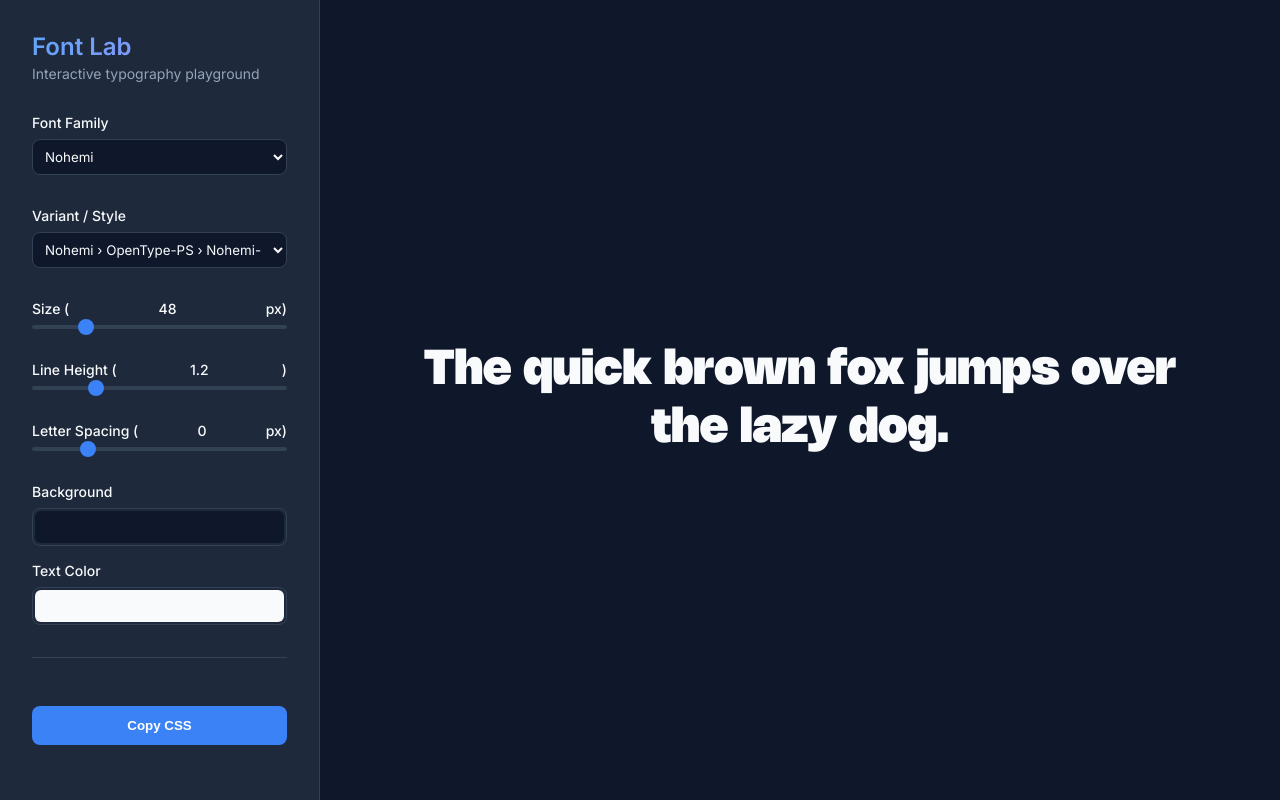
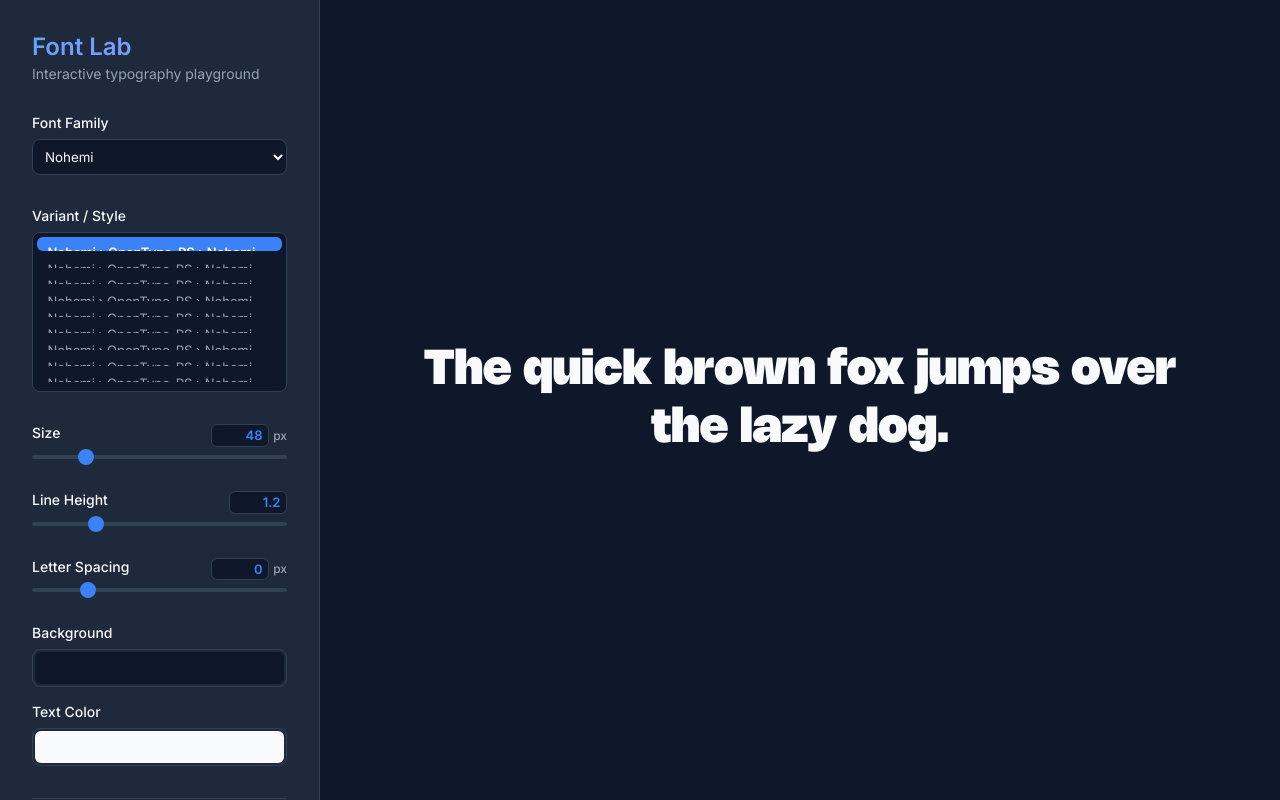
Before and after one commit to rusrio/font-laboratory, a website built with Vite: page index.html in a window 1280 px wide. Built offline with nearby package versions, Linux system fonts and the light colour scheme.

Commit message:
feat: add manual numeric inputs and instant hover/keyboard variant navigation

```diff
--- a/index.html
+++ b/index.html
@@ -22,24 +22,39 @@
       </div>
 
       <div class="control-group">
-        <label for="variant-select">Variant / Style</label>
-        <select id="variant-select">
-          <option value="">Select family first...</option>
-        </select>
+        <label for="variant-list">Variant / Style</label>
+        <div id="variant-list" class="variant-list" tabindex="0"></div>
       </div>
 
       <div class="control-group">
-        <label for="font-size">Size (<span id="size-val">48</span>px)</label>
+        <label for="font-size">
+          <span>Size</span>
+          <div class="num-wrapper">
+            <input type="number" id="size-num" min="12" max="200" value="48" class="num-input">
+            <span class="unit-label">px</span>
+          </div>
+        </label>
         <input type="range" id="font-size" min="12" max="200" value="48">
       </div>
 
       <div class="control-group">
-        <label for="line-height">Line Height (<span id="line-height-val">1.2</span>)</label>
+        <label for="line-height">
+          <span>Line Height</span>
+          <div class="num-wrapper">
+            <input type="number" id="line-height-num" min="0.8" max="2.5" step="0.1" value="1.2" class="num-input">
+          </div>
+        </label>
         <input type="range" id="line-height" min="0.8" max="2.5" step="0.1" value="1.2">
       </div>
 
       <div class="control-group">
-        <label for="letter-spacing">Letter Spacing (<span id="letter-spacing-val">0</span>px)</label>
+        <label for="letter-spacing">
+          <span>Letter Spacing</span>
+          <div class="num-wrapper">
+            <input type="number" id="letter-spacing-num" min="-5" max="20" step="0.5" value="0" class="num-input">
+            <span class="unit-label">px</span>
+          </div>
+        </label>
         <input type="range" id="letter-spacing" min="-5" max="20" step="0.5" value="0">
       </div>
 
--- a/main.js
+++ b/main.js
@@ -4,14 +4,18 @@ import './style.css';
 const fontModules = import.meta.glob('/fonts/**/*.{ttf,otf,woff,woff2}', { eager: true, query: '?url', import: 'default' });
 
 const familySelect = document.getElementById('family-select');
-const variantSelect = document.getElementById('variant-select');
+const variantList = document.getElementById('variant-list');
 const previewText = document.getElementById('preview-text');
+
 const sizeInput = document.getElementById('font-size');
-const sizeVal = document.getElementById('size-val');
+const sizeNum = document.getElementById('size-num');
+
 const lineHeightInput = document.getElementById('line-height');
-const lineHeightVal = document.getElementById('line-height-val');
+const lineHeightNum = document.getElementById('line-height-num');
+
 const letterSpacingInput = document.getElementById('letter-spacing');
-const letterSpacingVal = document.getElementById('letter-spacing-val');
+const letterSpacingNum = document.getElementById('letter-spacing-num');
+
 const copyBtn = document.getElementById('copy-css');
 const variableAxesContainer = document.getElementById('variable-axes');
 const previewArea = document.querySelector('.preview-area');
@@ -23,15 +27,14 @@ let loadedFonts = new Map();
 let currentFontFamily = '';
 let currentFontAxes = {};
 let fontFamilies = {};
+let currentVariantIndex = 0;
 
 // Group fonts by family (first folder inside /fonts/)
 Object.entries(fontModules).forEach(([path, url]) => {
   const parts = path.split('/').filter(Boolean);
-  // Expected path format: ['fonts', 'FamilyName', ...]
   if (parts.length >= 3 && parts[0] === 'fonts') {
     const family = parts[1];
     const filename = parts[parts.length - 1];
-    // Create readable label from relative path inside family folder
     const label = parts.slice(2).join(' › ');
 
     if (!fontFamilies[family]) {
@@ -52,7 +55,7 @@ function init() {
 
   if (families.length === 0) {
     familySelect.innerHTML = '<option value="">No fonts found in /fonts</option>';
-    variantSelect.innerHTML = '<option value="">-</option>';
+    variantList.innerHTML = '<div class="variant-item">-</div>';
     return;
   }
 
@@ -67,38 +70,104 @@ function init() {
 
   // Event Listeners
   familySelect.addEventListener('change', (e) => onFamilyChange(e.target.value));
-  variantSelect.addEventListener('change', (e) => {
-    const family = familySelect.value;
-    const selectedVariantIndex = e.target.value;
-    if (fontFamilies[family] && fontFamilies[family][selectedVariantIndex]) {
-      loadFont(fontFamilies[family][selectedVariantIndex]);
-    }
-  });
 
-  sizeInput.addEventListener('input', updateStyles);
-  lineHeightInput.addEventListener('input', updateStyles);
-  letterSpacingInput.addEventListener('input', updateStyles);
+  // Bidirectional binding between range sliders and numeric inputs
+  bindSliderAndNum(sizeInput, sizeNum);
+  bindSliderAndNum(lineHeightInput, lineHeightNum);
+  bindSliderAndNum(letterSpacingInput, letterSpacingNum);
+
   bgColorPicker.addEventListener('input', updateStyles);
   textColorPicker.addEventListener('input', updateStyles);
   copyBtn.addEventListener('click', copyCSS);
+
+  // Keyboard navigation for variant list (ArrowUp / ArrowDown)
+  variantList.addEventListener('keydown', (e) => {
+    const family = familySelect.value;
+    const variants = fontFamilies[family] || [];
+    if (variants.length === 0) return;
+
+    if (e.key === 'ArrowDown') {
+      e.preventDefault();
+      const nextIndex = Math.min(currentVariantIndex + 1, variants.length - 1);
+      selectVariantItem(nextIndex, true);
+    } else if (e.key === 'ArrowUp') {
+      e.preventDefault();
+      const prevIndex = Math.max(currentVariantIndex - 1, 0);
+      selectVariantItem(prevIndex, true);
+    }
+  });
 
   // Initialize with first family
   onFamilyChange(families[0]);
 }
 
+function bindSliderAndNum(sliderEl, numEl) {
+  sliderEl.addEventListener('input', () => {
+    numEl.value = sliderEl.value;
+    updateStyles();
+  });
+
+  numEl.addEventListener('input', () => {
+    sliderEl.value = numEl.value;
+    updateStyles();
+  });
+}
+
 function onFamilyChange(family) {
   const variants = fontFamilies[family] || [];
-  variantSelect.innerHTML = '';
+  variantList.innerHTML = '';
+  currentVariantIndex = 0;
+
+  if (variants.length === 0) {
+    variantList.innerHTML = '<div class="variant-item">No variants found</div>';
+    return;
+  }
 
   variants.forEach((variant, index) => {
-    const option = document.createElement('option');
-    option.value = index;
-    option.textContent = variant.label;
-    variantSelect.appendChild(option);
+    const item = document.createElement('div');
+    item.className = 'variant-item' + (index === 0 ? ' selected' : '');
+    item.textContent = variant.label;
+    item.dataset.index = index;
+
+    // Hover event -> Instant preview!
+    item.addEventListener('mouseenter', () => {
+      selectVariantItem(index, false);
+    });
+
+    // Click event -> Confirm selection
+    item.addEventListener('click', () => {
+      selectVariantItem(index, true);
+    });
+
+    variantList.appendChild(item);
   });
 
-  if (variants.length > 0) {
-    loadFont(variants[0]);
+  // When mouse leaves the list container, revert preview to currently selected item
+  variantList.addEventListener('mouseleave', () => {
+    selectVariantItem(currentVariantIndex, false);
+  });
+
+  selectVariantItem(0, true);
+}
+
+function selectVariantItem(index, setAsActive = true) {
+  const items = variantList.querySelectorAll('.variant-item');
+  items.forEach((el, idx) => {
+    if (idx === index) {
+      el.classList.add('selected');
+      el.scrollIntoView({ block: 'nearest' });
+    } else {
+      el.classList.remove('selected');
+    }
+  });
+
+  const family = familySelect.value;
+  const variants = fontFamilies[family] || [];
+  if (variants[index]) {
+    if (setAsActive) {
+      currentVariantIndex = index;
+    }
+    loadFont(variants[index]);
   }
 }
 
@@ -142,17 +211,28 @@ function renderVariableAxesMockup(filename) {
       const group = document.createElement('div');
       group.className = 'control-group';
       group.innerHTML = `
-        <label for="axis-${axis.id}">${axis.name} (<span id="val-${axis.id}">${axis.value}</span>)</label>
+        <label for="axis-${axis.id}">
+          <span>${axis.name}</span>
+          <div class="num-wrapper">
+            <input type="number" id="num-${axis.id}" min="${axis.min}" max="${axis.max}" value="${axis.value}" class="num-input">
+          </div>
+        </label>
         <input type="range" id="axis-${axis.id}" data-axis="${axis.id}" min="${axis.min}" max="${axis.max}" value="${axis.value}">
       `;
       variableAxesContainer.appendChild(group);
 
-      const input = group.querySelector('input');
-      const valDisplay = group.querySelector(`#val-${axis.id}`);
+      const sliderInput = group.querySelector(`input[type="range"]`);
+      const numInput = group.querySelector(`input[type="number"]`);
 
-      input.addEventListener('input', (e) => {
-        valDisplay.textContent = e.target.value;
-        currentFontAxes[axis.id] = e.target.value;
+      sliderInput.addEventListener('input', () => {
+        numInput.value = sliderInput.value;
+        currentFontAxes[axis.id] = sliderInput.value;
+        updateStyles();
+      });
+
+      numInput.addEventListener('input', () => {
+        sliderInput.value = numInput.value;
+        currentFontAxes[axis.id] = numInput.value;
         updateStyles();
       });
     });
@@ -162,10 +242,6 @@ function renderVariableAxesMockup(filename) {
 }
 
 function updateStyles() {
-  sizeVal.textContent = sizeInput.value;
-  lineHeightVal.textContent = lineHeightInput.value;
-  letterSpacingVal.textContent = letterSpacingInput.value;
-
   previewArea.style.background = bgColorPicker.value;
   previewText.style.color = textColorPicker.value;
   previewText.style.fontFamily = `"${currentFontFamily}", sans-serif`;
--- a/style.css
+++ b/style.css
@@ -85,6 +85,84 @@ select {
 
 select:focus {
   border-color: var(--accent);
+}
+
+.num-wrapper {
+  display: inline-flex;
+  align-items: center;
+  gap: 0.25rem;
+}
+
+.num-input {
+  width: 58px;
+  padding: 0.15rem 0.35rem;
+  background: var(--bg-color);
+  border: 1px solid var(--border-color);
+  color: var(--accent);
+  border-radius: 0.375rem;
+  font-size: 0.8125rem;
+  font-weight: 600;
+  text-align: right;
+  outline: none;
+  font-family: inherit;
+  -moz-appearance: textfield;
+}
+
+.num-input::-webkit-inner-spin-button,
+.num-input::-webkit-outer-spin-button {
+  -webkit-appearance: none;
+  margin: 0;
+}
+
+.num-input:focus {
+  border-color: var(--accent);
+}
+
+.unit-label {
+  font-size: 0.75rem;
+  color: var(--text-muted);
+}
+
+.variant-list {
+  max-height: 160px;
+  overflow-y: auto;
+  background: var(--bg-color);
+  border: 1px solid var(--border-color);
+  border-radius: 0.5rem;
+  display: flex;
+  flex-direction: column;
+  outline: none;
+  padding: 0.25rem;
+  gap: 0.125rem;
+}
+
+.variant-list:focus {
+  border-color: var(--accent);
+}
+
+.variant-item {
+  padding: 0.45rem 0.65rem;
+  border-radius: 0.375rem;
+  font-size: 0.8125rem;
+  color: var(--text-muted);
+  cursor: pointer;
+  transition: all 0.15s ease;
+  user-select: none;
+  white-space: nowrap;
+  overflow: hidden;
+  text-overflow: ellipsis;
+}
+
+.variant-item:hover,
+.variant-item.hovered {
+  background: rgba(59, 130, 246, 0.15);
+  color: var(--text-main);
+}
+
+.variant-item.selected {
+  background: var(--accent);
+  color: white;
+  font-weight: 600;
 }
 
 input[type="range"] {
```
